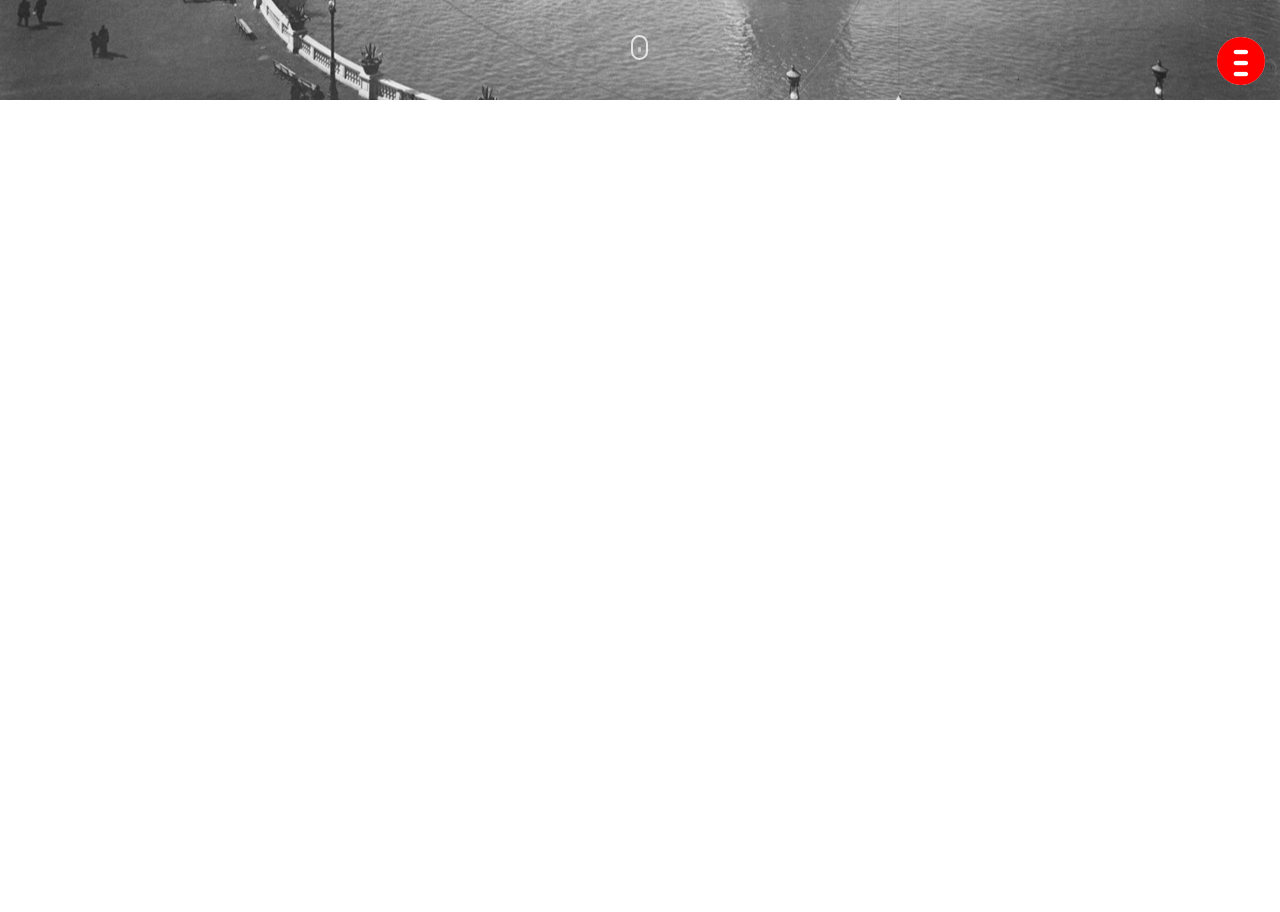
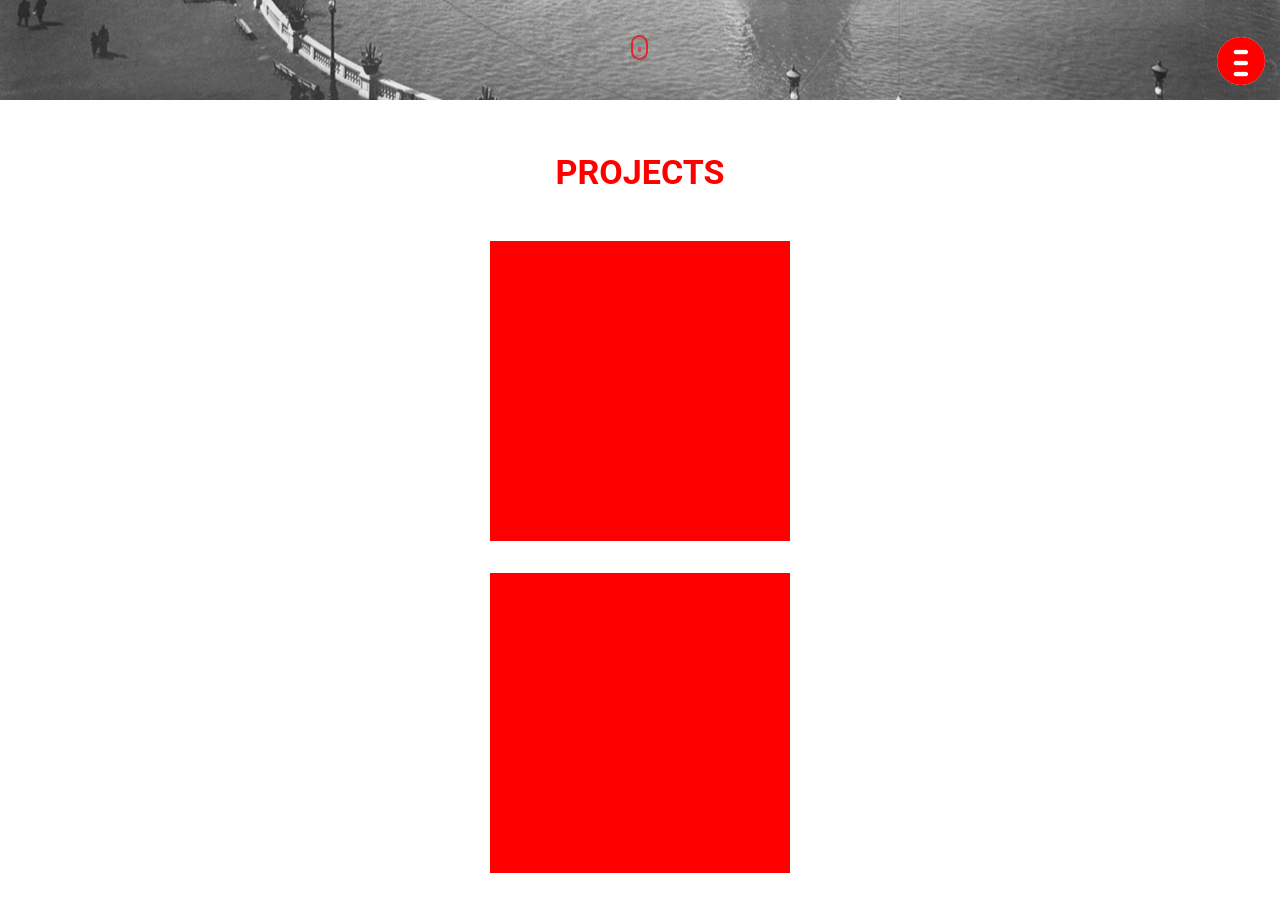
Before and after one commit to TheNewStyles/portfolio-v2, a React (Create React App) app: page / in a window 1280 px wide. Shown: the part 700-1612 px from the top of the page. Before the commit the page ends 800 px from the top, so only its background shows below. Built offline with nearby package versions, Linux system fonts and the light colour scheme.

Commit message:
Add project tiles

```diff
--- a/src/components/App.js
+++ b/src/components/App.js
@@ -12,7 +12,7 @@ class App extends Component {
     return (
         <div className="App">
             <NavBar />
-            <main>
+            <main className="main">
                 <WelcomeSection />
                 <ProjectsSection />
             </main>
--- a/src/components/NavBar.js
+++ b/src/components/NavBar.js
@@ -24,14 +24,13 @@ class NavBar extends Component {
             x = w.innerWidth || e.clientWidth || g.clientWidth;
         if (isOpen) {
             document.getElementById("nav").style.width = "0";
-            document.body.style.backgroundColor = "white";
         } else {
             if (x > 450) {
                 document.getElementById("nav").style.width = "50%";
-                document.body.style.backgroundColor = "rgba(0,0,0,0.4)";
+                document.getElementById("root").style.marginLeft = "50%";
             } else {
                 document.getElementById("nav").style.width = "100%";
-                document.body.style.backgroundColor = "rgba(0,0,0,0.4)";
+                document.getElementById("root").style.marginLeft = "100%";
             }
         }
 
--- /dev/null
+++ b/src/components/ProjectTile.js
@@ -0,0 +1,12 @@
+import React, { Component } from 'react';
+import '../styles/ProjectTile.css';
+
+class ProjectsTile extends Component {
+  render() {
+    return (
+        <article className="project-tile"> </article>
+    );
+  }
+}
+
+export default ProjectsTile;
--- a/src/components/ProjectsSection.js
+++ b/src/components/ProjectsSection.js
@@ -1,13 +1,16 @@
 import React, { Component } from 'react';
+
 import '../styles/ProjectsSection.css';
+
+import ProjectsTile from './ProjectTile';
 
 class ProjectsSection extends Component {
   render() {
     return (
         <section id="projects">
-            <article className="project-tile" ></article>
-            <article className="project-tile" ></article>
-            <article className="project-tile" ></article>
+            <h2>PROJECTS</h2>
+            <ProjectsTile />
+            <ProjectsTile />
         </section>
     );
   }
--- a/src/styles/App.css
+++ b/src/styles/App.css
@@ -2,27 +2,7 @@
   text-align: center;
 }
 
-.App-logo {
-  animation: App-logo-spin infinite 20s linear;
-  height: 80px;
+.main {
+    display: flex;
+    flex-direction: column;
 }
-
-.App-header {
-  background-color: #222;
-  height: 150px;
-  padding: 20px;
-  color: white;
-}
-
-.App-title {
-  font-size: 1.5em;
-}
-
-.App-intro {
-  font-size: large;
-}
-
-@keyframes App-logo-spin {
-  from { transform: rotate(0deg); }
-  to { transform: rotate(360deg); }
-}
--- /dev/null
+++ b/src/styles/ProjectTile.css
@@ -0,0 +1,6 @@
+.project-tile {
+    height: 300px;
+    width: 300px;
+    background-color: red;
+    margin: 1em;
+}
--- a/src/styles/ProjectsSection.css
+++ b/src/styles/ProjectsSection.css
@@ -0,0 +1,8 @@
+#projects {
+    display: flex;
+    flex-direction: column;
+    margin-top: 100vh;
+    align-items: center;
+    color: red;
+    height: 100vh;
+}
--- a/src/styles/WelcomeSection.css
+++ b/src/styles/WelcomeSection.css
@@ -12,7 +12,7 @@
     background-repeat: no-repeat;
     background-position: center;
     background-color: rgba(129, 118, 118, 0.808);
-    color: white;
+    color: red;
     background-image: url(../images/main-background.jpg);
 }
 
@@ -27,7 +27,7 @@
 .mousey {
     height: 16px;
     padding: 5px 5px 0 5px;
-    border: 2px solid #fff;
+    border: 2px solid red;
     border-radius: 25px;
     opacity: 0.75;
     box-sizing: content-box;
@@ -37,7 +37,7 @@
     width: 3px;
     height: 5px;
     border-radius: 25%;
-    background-color: #fff;
+    background-color: red;
     animation-name: scroll;
     animation-duration: 2.2s;
     animation-timing-function: cubic-bezier(.15,.41,.69,.94);
```
